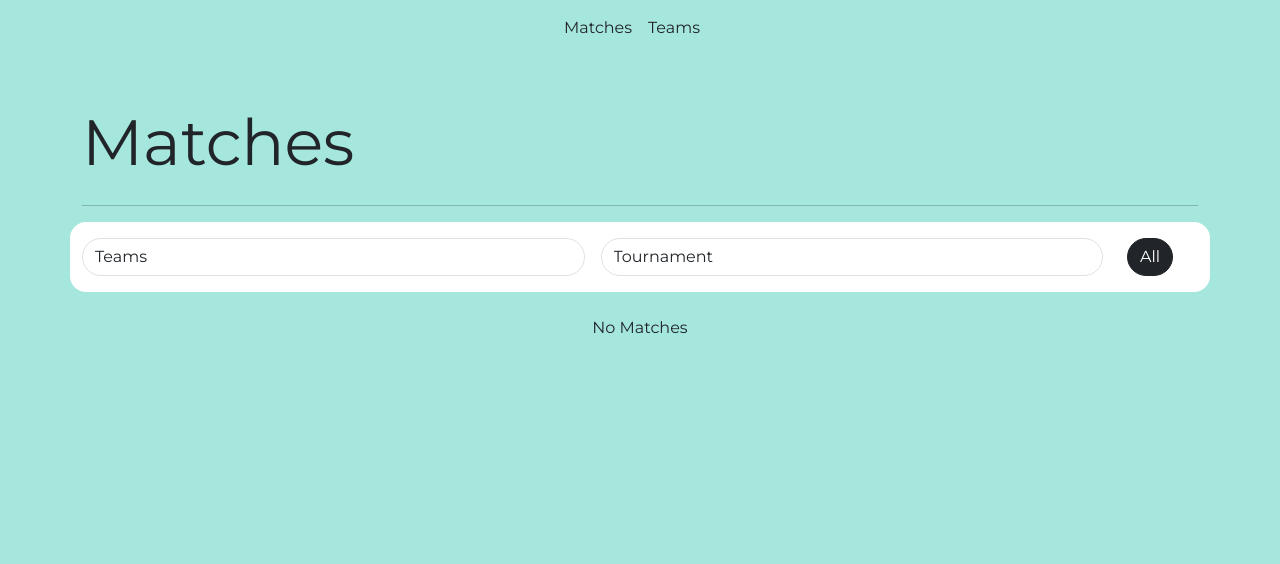
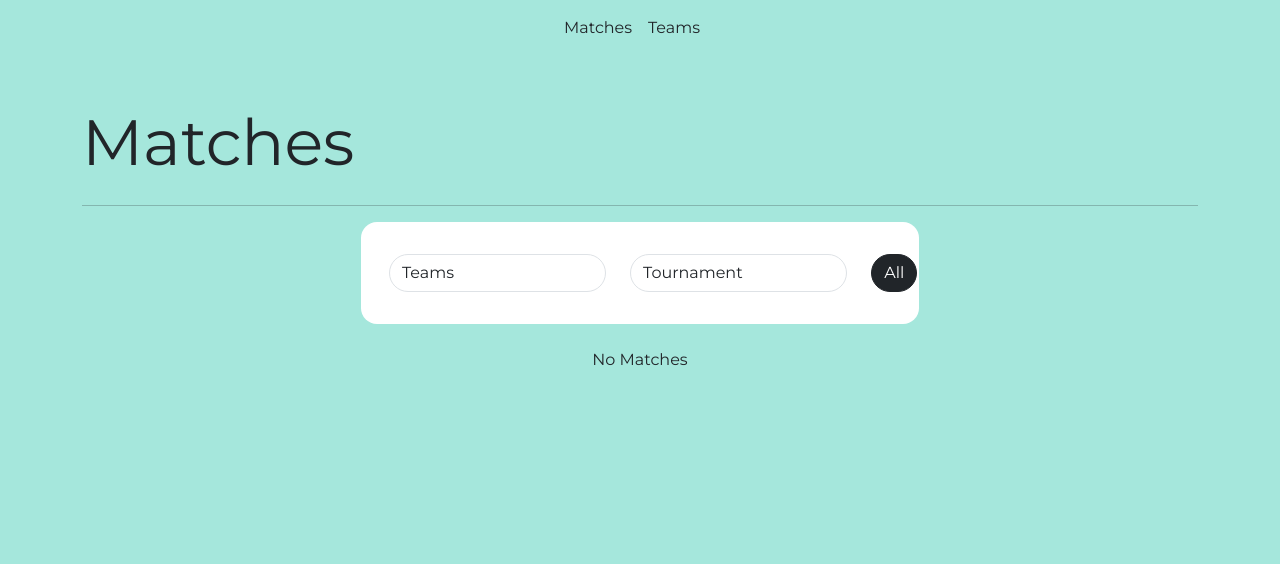
Before and after one commit to swelanauguste/jaguars-1, a Django app: page / in a window 1280 px wide. Shown: the top 564 px of the page. Run offline with Django 4.2, Linux system fonts and the light colour scheme; data that the repository does not hold is empty.

Commit message:
match list html

```diff
--- a/app/templates/games/match_list.html
+++ b/app/templates/games/match_list.html
@@ -24,43 +24,48 @@ Matches -
         {% endif %}
     </div>
     <hr>
-    <div class="row justify-content-center bg-white rounded-4">
-        <div class="py-3 col text-end">
-            <form action=""
-                method="get">
-                <div class="d-flex">
+    <form action=""
+        method="get">
+        <div class="col-lg-6 mx-auto container">
+            <div class="row justify-content-center bg-white rounded-4 p-3">
+                <div class="col py-3">
                     <select name="team"
                         class="form-control rounded-pill me-3"
                         id="teams"
                         onchange="this.form.submit()">
                         <option value="">Teams</option>
                         {% for team in teams %}
-                        <option value="{{team.name}}">{{team.name}}</option>
+                        <option value="{{team.name}}">{{team.name}}
+                        </option>
                         {% endfor %}
                     </select>
+                </div>
+                <div class="col py-3">
                     <select name="tournament"
                         class="form-control rounded-pill"
                         id="tournaments"
                         onchange="this.form.submit()">
                         <option value="">Tournament</option>
                         {% for tournament in tournaments %}
-                        <option value="{{tournament.name}}">{{tournament.name}}
+                        <option value="{{tournament.name}}">
+                            {{tournament.name}}
                         </option>
                         {% endfor %}
                     </select>
                 </div>
-            </form>
+                <div class="py-3 col-lg-1 text-end">
+                    <a class="btn btn-dark rounded-pill"
+                        href="/">All</a>
+                </div>
+            </div>
         </div>
-        <div class="py-3 col-lg-1 text-start ">
-            <a class="btn btn-dark rounded-pill"
-                href="/">All</a>
-        </div>
-    </div>
+    </form>
+
     <br>
     {% for match in object_list %}
     <a class="text-dark text-decoration-none"
         href="{% url 'detail' match.pk %}">
-        <div class="col-lg-5 mx-auto p-3 rounded-4 mb-3 bg-white">
+        <div class="col-lg-5 mx-auto py-3 px-0 rounded-4 mb-3 bg-white shadow">
             <div class="text-center">
                 <span class="text-muted small">{{match.match_date}}
                     {{match.match_time.time|time:"g:s a"|default:"00:00:00"}}
@@ -70,10 +75,10 @@ Matches -
             <hr>
             <div class="text-center">
                 <span
-                    class="btn btn-lg btn-outline-dark">{{match.team1}}</span>
+                    class="text-dark"><u>{{match.team1}}</u></span>
                 VS
                 <span
-                    class="btn btn-lg btn-outline-dark">{{match.team2}}</span>
+                    class="text-dark"><u>{{match.team2}}</u></span>
             </div>
         </div>
     </a>
```
